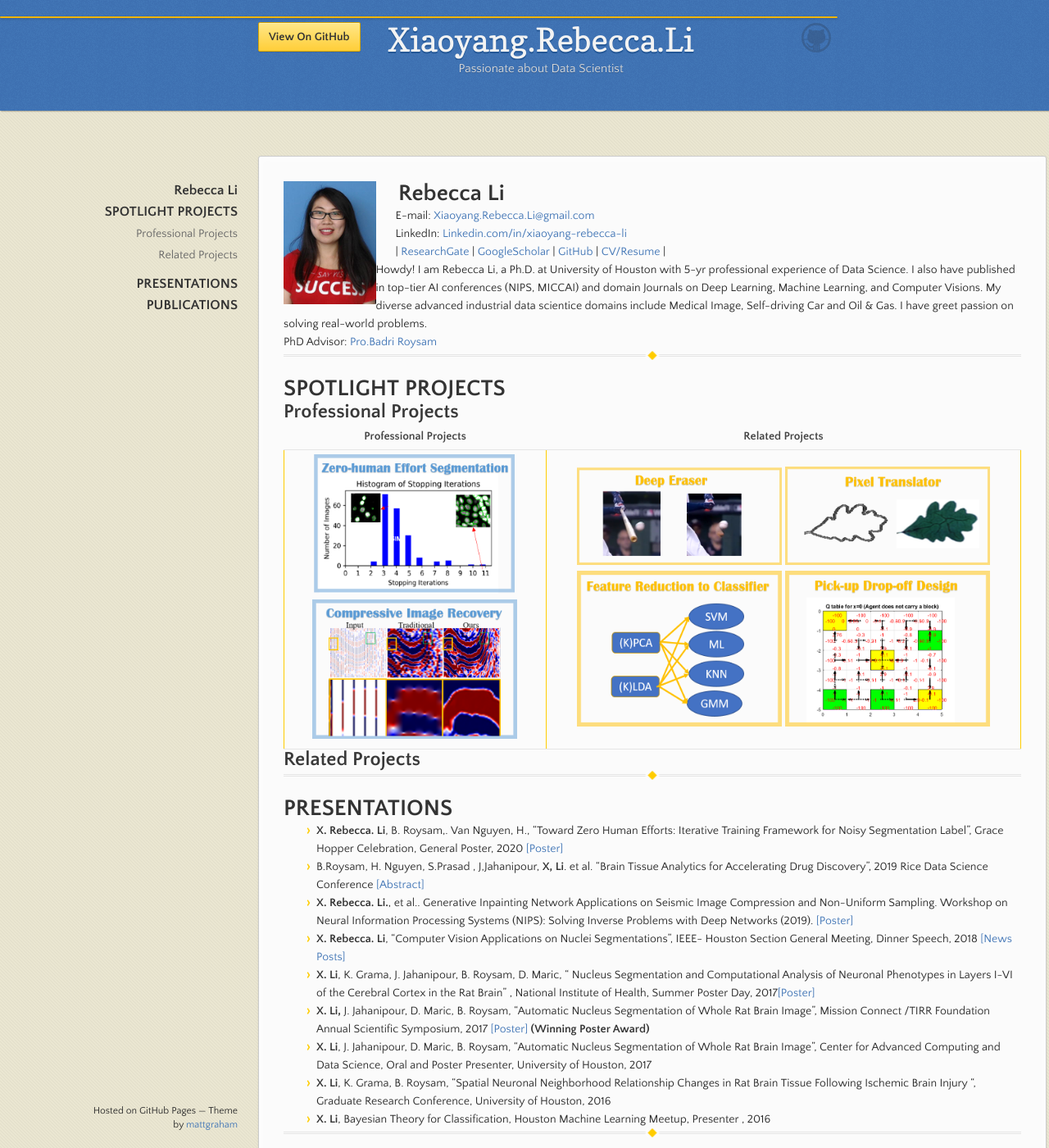
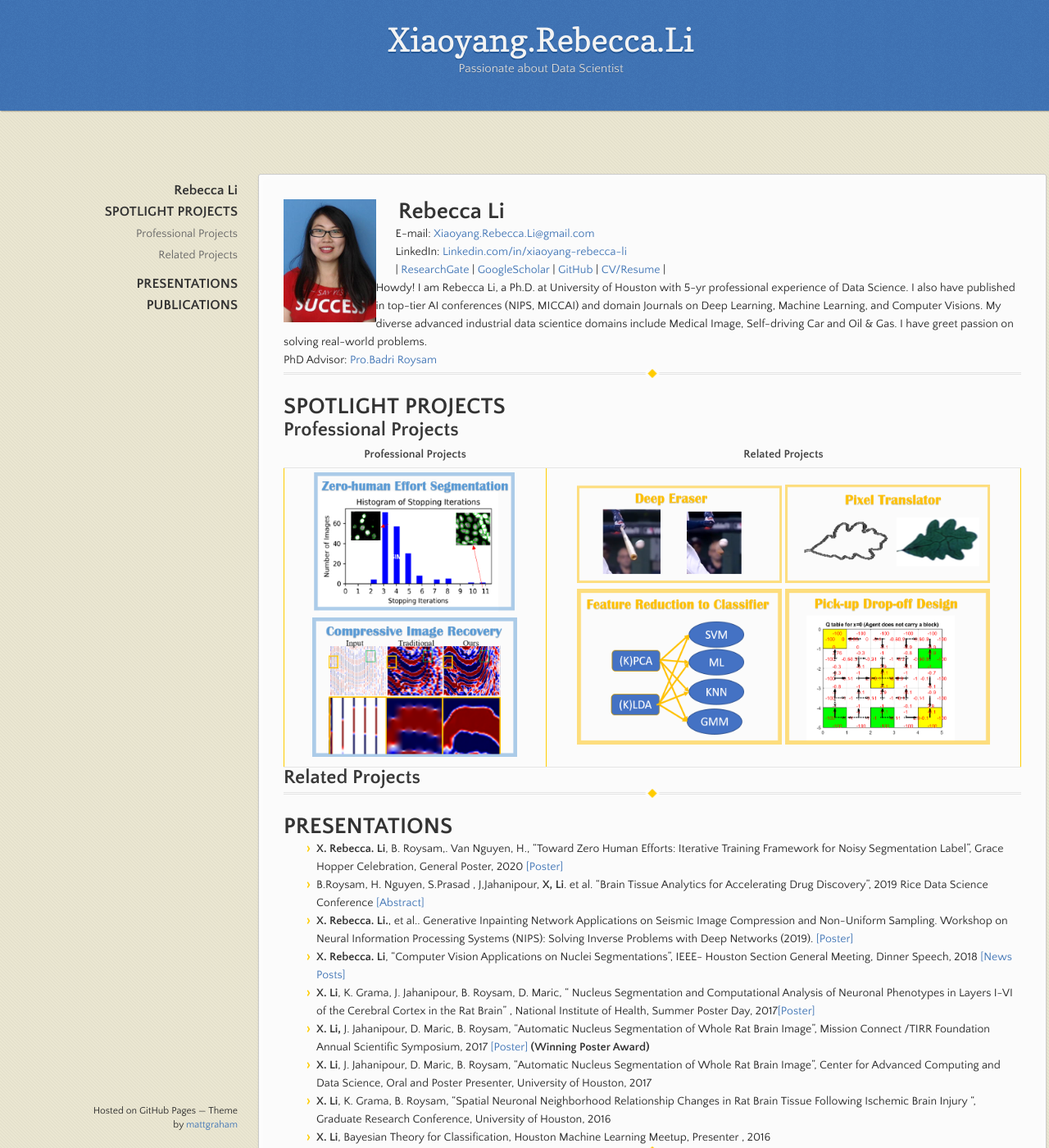
Before and after one commit to Xiaoyang-Rebecca/xiaoyang-rebecca.github.io, a Jekyll site: the page built from index.md, in a window 1280 px wide and 1400 px high. Shown: the whole window at 82% size. Built offline with Jekyll 4.4.1, drawn with Linux system fonts in a browser that asks for light colours; our own code applies the rules of GitHub Pages for plain Markdown files.

Commit message:
remove banner

```diff
--- a/_sass/jekyll-theme-leap-day.scss
+++ b/_sass/jekyll-theme-leap-day.scss
@@ -182,93 +182,93 @@
   }
 }
 
-#banner {
-  z-index: 100;
-  left:0;
-  right:50%;
-  height: 0px;
-  margin-right:-382px;
-  position: fixed;
-  top: 20px;
-  background: #ffcc00;
-  border: 1px solid #f0b500;
-  box-shadow: 0px 1px 3px rgba(0,0,0,.25);
-  border-radius: 0px 2px 2px 0px;
-  padding-right: 10px;
+// #banner {
+//   z-index: 100;
+//   left:0;
+//   right:50%;
+//   height: 0px;
+//   margin-right:-382px;
+//   position: fixed;
+//   top: 20px;
+//   background: #ffcc00;
+//   border: 1px solid #f0b500;
+//   box-shadow: 0px 1px 3px rgba(0,0,0,.25);
+//   border-radius: 0px 2px 2px 0px;
+//   padding-right: 10px;
 
-  .button {
-    border: 1px solid #dba500;
-    background: linear-gradient(rgb(255, 231, 136), rgb(255, 206, 56));
-    border-radius: 2px;
-    box-shadow: inset 0px 1px 0px rgba(255,255,255,.4), 0px 1px 1px rgba(0,0,0,.1);
-    background-color: #FFE788;
-    margin-left: 5px;
-    padding: 10px 12px;
-    margin-top: 6px;
-    line-height:14px;
-    font-size:14px;
-    color:#333;
-    font-weight: bold;
-    display:inline-block;
-    text-align:center;
+//   .button {
+//     border: 1px solid #dba500;
+//     background: linear-gradient(rgb(255, 231, 136), rgb(255, 206, 56));
+//     border-radius: 2px;
+//     box-shadow: inset 0px 1px 0px rgba(255,255,255,.4), 0px 1px 1px rgba(0,0,0,.1);
+//     background-color: #FFE788;
+//     margin-left: 5px;
+//     padding: 10px 12px;
+//     margin-top: 6px;
+//     line-height:14px;
+//     font-size:14px;
+//     color:#333;
+//     font-weight: bold;
+//     display:inline-block;
+//     text-align:center;
 
-    &:hover {
-      background: linear-gradient(rgb(255, 231, 136), rgb(255, 231, 136));
-      background-color: #ffeca0;
-    }
-  }
+//     &:hover {
+//       background: linear-gradient(rgb(255, 231, 136), rgb(255, 231, 136));
+//       background-color: #ffeca0;
+//     }
+//   }
 
-  .fork {
-    position:fixed;
-    left:50%;
-    margin-left:-325px;
-    padding: 10px 12px;
-    margin-top: 6px;
-    line-height:14px;
-    font-size:14px;
-    background-color: #FFE788;
-  }
+//   .fork {
+//     position:fixed;
+//     left:50%;
+//     margin-left:-325px;
+//     padding: 10px 12px;
+//     margin-top: 6px;
+//     line-height:14px;
+//     font-size:14px;
+//     background-color: #FFE788;
+//   }
 
-  .downloads {
-    float: right;
-    margin:0 45px 0 0;
+//   .downloads {
+//     float: right;
+//     margin:0 45px 0 0;
 
-    span {
-      float:left;
-      line-height:52px;
-      font-size:90%;
-      color:#9d7f0d;
-      text-transform:uppercase;
-      text-shadow:rgba(#fff, 0.2) 0 1px 0;
-    }
-  }
+//     span {
+//       float:left;
+//       line-height:52px;
+//       font-size:90%;
+//       color:#9d7f0d;
+//       text-transform:uppercase;
+//       text-shadow:rgba(#fff, 0.2) 0 1px 0;
+//     }
+//   }
 
-  ul {
-    list-style:none;
-    height:40px;
-    padding:0;
-    float: left;
-    margin-left:10px;
+//   ul {
+//     list-style:none;
+//     height:40px;
+//     padding:0;
+//     float: left;
+//     margin-left:10px;
 
-    li {
-      display:inline;
+//     li {
+//       display:inline;
 
-      a.button {
-        background-color: #FFE788;
-      }
-    }
-  }
+//       a.button {
+//         background-color: #FFE788;
+//       }
+//     }
+//   }
 
-  #logo {
-    position:absolute;
-    height: 36px;
-    width: 36px;
-    right:7px;
-    top:7px;
-    display: block;
-    background: url(../images/octocat-logo.svg);
-  }
-}
+//   #logo {
+//     position:absolute;
+//     height: 36px;
+//     width: 36px;
+//     right:7px;
+//     top:7px;
+//     display: block;
+//     background: url(../images/octocat-logo.svg);
+//   }
+// }
 
 section {
   width:900px;
```
